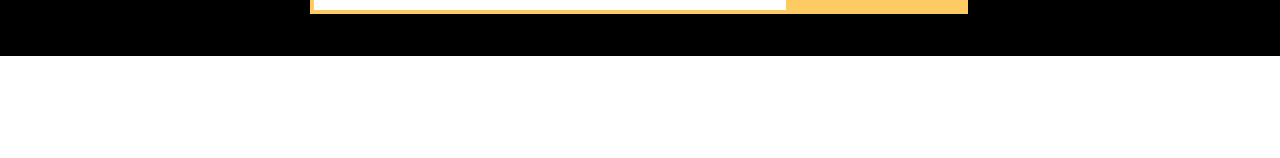
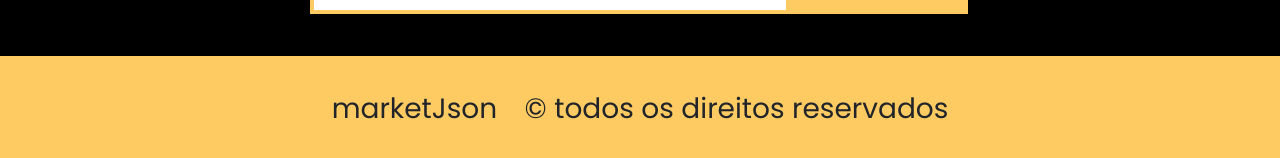
Before and after one commit to nobrupsiq/Projetos-finais-CASE2, a React (Vite) app: page / in a window 1280 px wide. Shown: the part 1457-1615 px from the top of the page. Before the commit the page ends 1513 px from the top, so only its background shows below. Built offline with nearby package versions, Linux system fonts and the light colour scheme.

Commit message:
✨ footer

```diff
--- a/src/App.jsx
+++ b/src/App.jsx
@@ -1,5 +1,5 @@
 import "bootstrap/dist/css/bootstrap.min.css";
-import Home from "./pages/Home";
+import Home from "./views/pages/Home";
 
 function App() {
   return (
--- /dev/null
+++ b/src/assets/css/footer.css
@@ -0,0 +1,10 @@
+.footer-bg {
+  background: #fecb62;
+  padding: 32px;
+  text-align: center;
+  font-size: 28px;
+}
+
+.footer-bg span {
+  margin-left: 20px;
+}
--- a/src/components/Newsletter.jsx
+++ b/src/components/Newsletter.jsx
@@ -2,6 +2,11 @@
 import carta from "../assets/img/carta.svg";
 
 function Newsletter() {
+  function btClique() {
+    alert("Seja bem vindo(a)! Assinatura foi um sucesso.");
+    window.location.reload();
+  }
+
   return (
     <section className="newsletter-bg">
       <div className="news-container">
@@ -13,7 +18,7 @@
       </div>
       <div className="input-box-button">
         <input type="email" id="email" placeholder="email@email.com" />
-        <input type="button" value="assinar" />
+        <input type="button" value="assinar" id="activeAssinar" onClick={btClique} />
       </div>
     </section>
   );
--- a/src/pages/Home.jsx
+++ /dev/null
@@ -1,19 +0,0 @@
-import Banner from "../components/Banner";
-import Destaques from "../components/Destaques";
-import Horario from "../components/Horario";
-import Menu from "../components/Menu";
-import Newsletter from "../components/Newsletter";
-
-function Home() {
-  return (
-    <>
-      <Horario />
-      <Menu />
-      <Banner />
-      <Destaques />
-      <Newsletter />
-    </>
-  );
-}
-
-export default Home;
--- /dev/null
+++ b/src/views/pages/Home.jsx
@@ -0,0 +1,21 @@
+import Banner from "../../components/Banner";
+import Destaques from "../../components/Destaques";
+import Horario from "../../components/Horario";
+import Menu from "../partials/Menu";
+import Newsletter from "../../components/Newsletter";
+import Footer from "../partials/Fotter";
+
+function Home() {
+  return (
+    <>
+      <Horario />
+      <Menu />
+      <Banner />
+      <Destaques />
+      <Newsletter />
+      <Footer />
+    </>
+  );
+}
+
+export default Home;
--- /dev/null
+++ b/src/views/partials/Fotter.jsx
@@ -0,0 +1,13 @@
+import "../../assets/css/footer.css";
+
+function Footer() {
+  return (
+    <footer className="footer-bg">
+      <p>
+        marketJson <span>© todos os direitos reservados </span>
+      </p>
+    </footer>
+  );
+}
+
+export default Footer;
--- a/src/components/Menu.jsx
+++ b/src/views/partials/Menu.jsx
@@ -1,5 +1,5 @@
-import "../assets/css/menu.css";
-import logo from "../assets/img/logo.svg";
+import "../../assets/css/menu.css";
+import logo from "../../assets/img/logo.svg";
 
 function Menu() {
   return (
```
